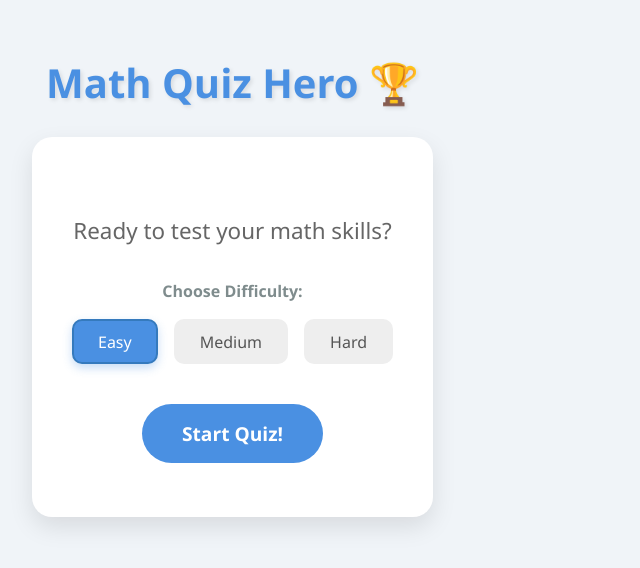
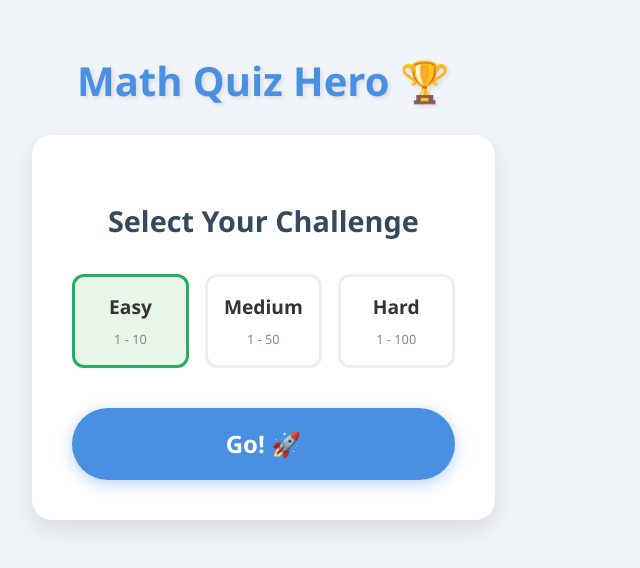
Before and after one commit to ahdanlai/math_quiz, a React (Vite) app: page / in a window 1280 px wide. Shown: the part 124-692 px from the top of the page, without its empty margins (0-640 px from the left). Built offline with nearby package versions, Linux system fonts and the light colour scheme.

Commit message:
Redesign difficulty selector as interactive grid cards
✅ Improved visibility with grid layout
✅ Added color-coded active states (Green, Orange, Red)
✅ Added hover animations and larger 'Go!' button

```diff
--- a/src/main/js/App.css
+++ b/src/main/js/App.css
@@ -35,43 +35,53 @@ header h1 {
   color: #666;
 }
 
-.difficulty-container {
+.start-screen h2 {
+  font-size: 1.8rem;
+  margin-bottom: 2rem;
+  color: #34495e;
+}
+
+.difficulty-grid {
+  display: grid;
+  grid-template-columns: repeat(3, 1fr);
+  gap: 1rem;
   margin-bottom: 2.5rem;
 }
 
-.difficulty-container span {
-  display: block;
+.difficulty-card {
+  padding: 1rem;
+  border-radius: 12px;
+  border: 3px solid #eee;
+  cursor: pointer;
+  transition: all 0.2s cubic-bezier(0.4, 0, 0.2, 1);
+  background: #fff;
+}
+
+.difficulty-card:hover {
+  transform: translateY(-4px);
+  box-shadow: 0 4px 12px rgba(0,0,0,0.1);
+}
+
+.difficulty-card.green.active { border-color: #27ae60; background: #e8f5e9; }
+.difficulty-card.orange.active { border-color: #f39c12; background: #fff3e0; }
+.difficulty-card.red.active { border-color: #e74c3c; background: #fdeaea; }
+
+.level-label {
   font-weight: bold;
-  margin-bottom: 1rem;
+  font-size: 1.2rem;
+  margin-bottom: 0.5rem;
+}
+
+.level-desc {
+  font-size: 0.8rem;
   color: #7f8c8d;
 }
 
-.difficulty-buttons {
-  display: flex;
-  gap: 1rem;
-  justify-content: center;
-}
-
-.btn-difficulty {
-  background: #eee;
-  border: 2px solid transparent;
-  padding: 0.6rem 1.5rem;
-  border-radius: 10px;
-  cursor: pointer;
-  transition: all 0.3s;
-  font-weight: 500;
-  color: #555;
-}
-
-.btn-difficulty:hover {
-  background: #e0e0e0;
-}
-
-.btn-difficulty.active {
-  background: #4a90e2;
-  color: white;
-  border-color: #357abd;
-  box-shadow: 0 4px 10px rgba(74, 144, 226, 0.3);
+.start-btn {
+  width: 100%;
+  font-size: 1.5rem !important;
+  padding: 1.2rem !important;
+  box-shadow: 0 4px 15px rgba(74, 144, 226, 0.4);
 }
 
 .question-screen .progress {
--- a/src/main/js/App.tsx
+++ b/src/main/js/App.tsx
@@ -56,24 +56,28 @@ function App() {
       <main className="quiz-card">
         {state === 'IDLE' && (
           <div className="screen start-screen">
-            <p>Ready to test your math skills?</p>
+            <h2>Select Your Challenge</h2>
 
-            <div className="difficulty-container">
-              <span>Choose Difficulty:</span>
-              <div className="difficulty-buttons">
-                {['EASY', 'MEDIUM', 'HARD'].map((level) => (
-                  <button
-                    key={level}
-                    className={`btn-difficulty ${difficulty === level ? 'active' : ''}`}
-                    onClick={() => setDifficulty(level)}
-                  >
-                    {level.charAt(0) + level.slice(1).toLowerCase()}
-                  </button>
-                ))}
-              </div>
+            <div className="difficulty-grid">
+              {[
+                { id: 'EASY', label: 'Easy', desc: '1 - 10', color: 'green' },
+                { id: 'MEDIUM', label: 'Medium', desc: '1 - 50', color: 'orange' },
+                { id: 'HARD', label: 'Hard', desc: '1 - 100', color: 'red' }
+              ].map((level) => (
+                <div
+                  key={level.id}
+                  className={`difficulty-card ${difficulty === level.id ? 'active' : ''} ${level.color}`}
+                  onClick={() => setDifficulty(level.id)}
+                >
+                  <div className="level-label">{level.label}</div>
+                  <div className="level-desc">{level.desc}</div>
+                </div>
+              ))}
             </div>
 
-            <button className="btn-primary" onClick={handleStart}>Start Quiz!</button>
+            <button className="btn-primary start-btn" onClick={handleStart}>
+              Go! 🚀
+            </button>
           </div>
         )}
 
```
